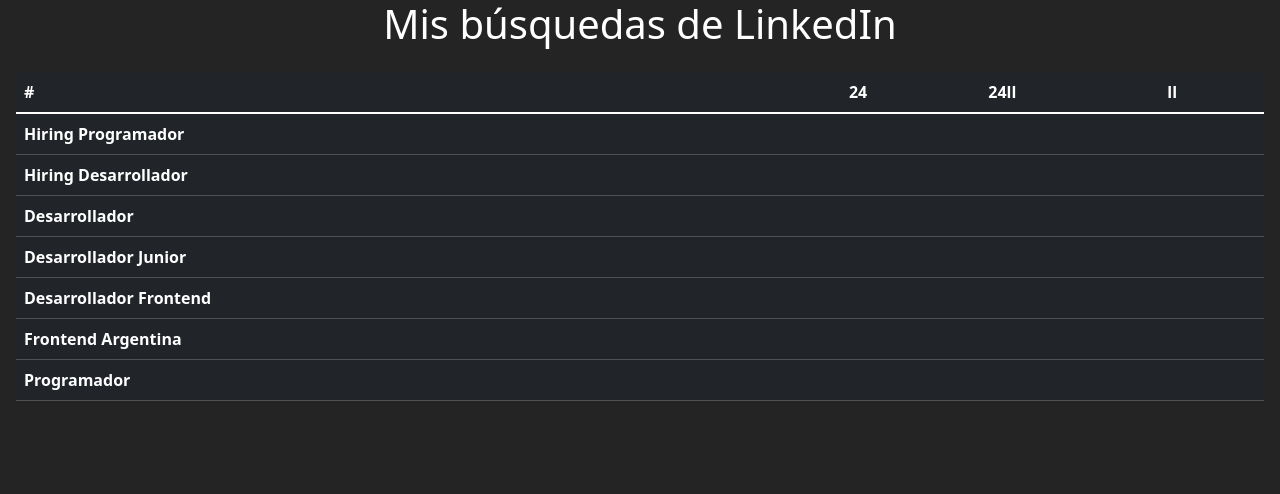
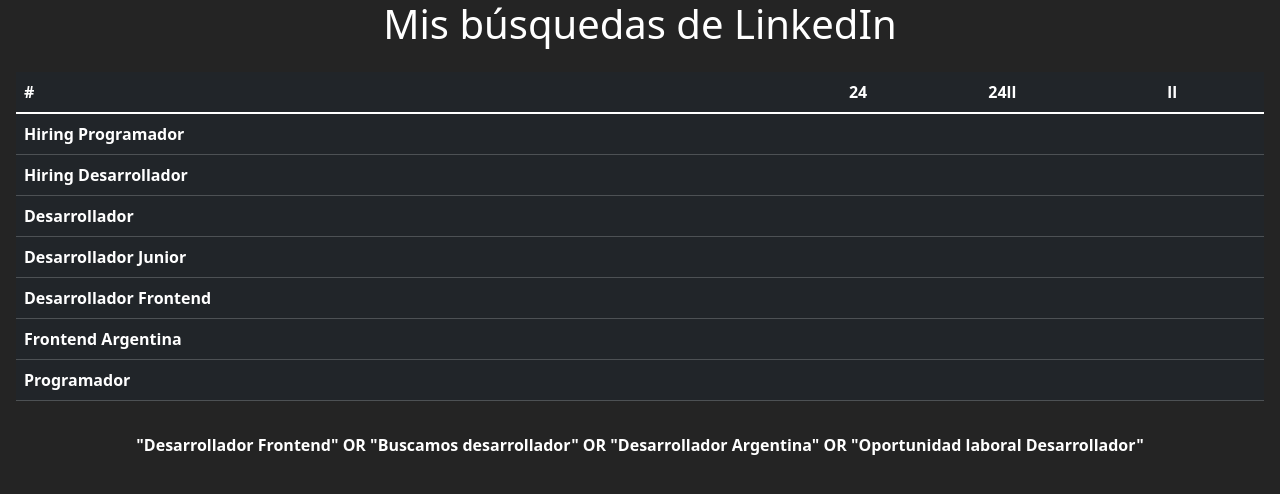
Before and after one commit to Benit0Trdlla/search-linkedin, a React (Vite) app: page / in a window 1280 px wide. Shown: the top 494 px of the page. Built offline with nearby package versions, Linux system fonts and the light colour scheme.

Commit message:
feat: copy on the clipboard p text conent.

```diff
--- a/src/App.jsx
+++ b/src/App.jsx
@@ -48,6 +48,7 @@
           </tbody>
         </table>
       </div>
+      <p className='text-white container fw-bold text-center' style={{ cursor: 'pointer' }} onClick={() => { navigator.clipboard.writeText('Desarrollador Frontend OR Buscamos desarrollador OR Desarrollador Argentina OR Oportunidad laboral Desarrollador') }}>"Desarrollador Frontend" OR "Buscamos desarrollador" OR "Desarrollador Argentina" OR "Oportunidad laboral Desarrollador"</p>
     </>
   )
 }
```
